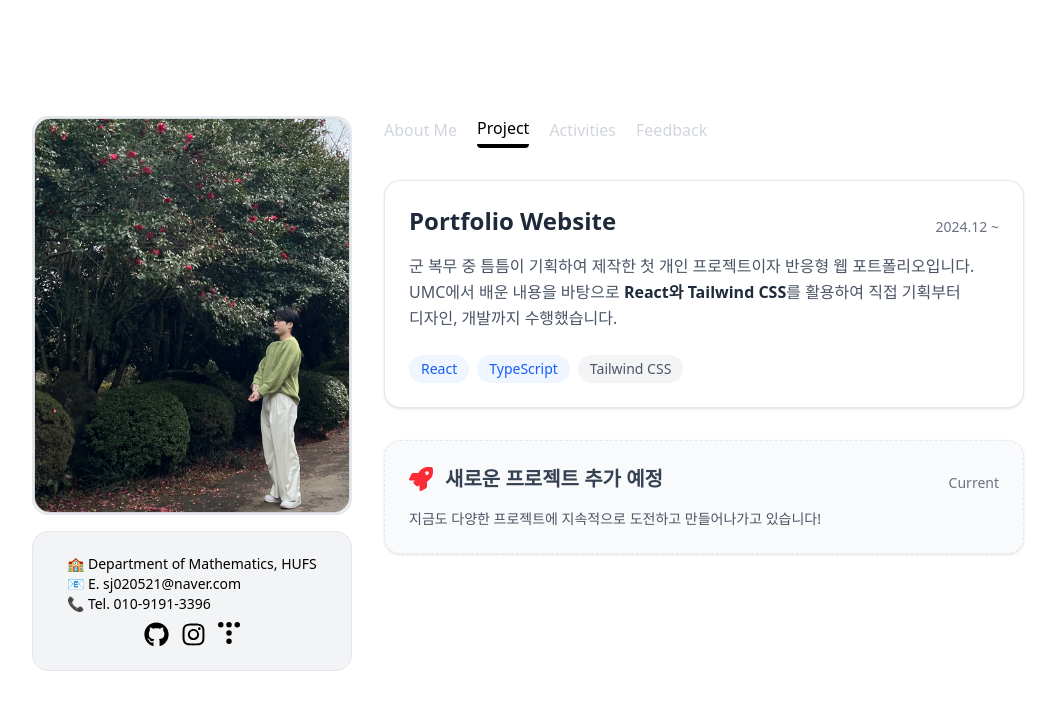
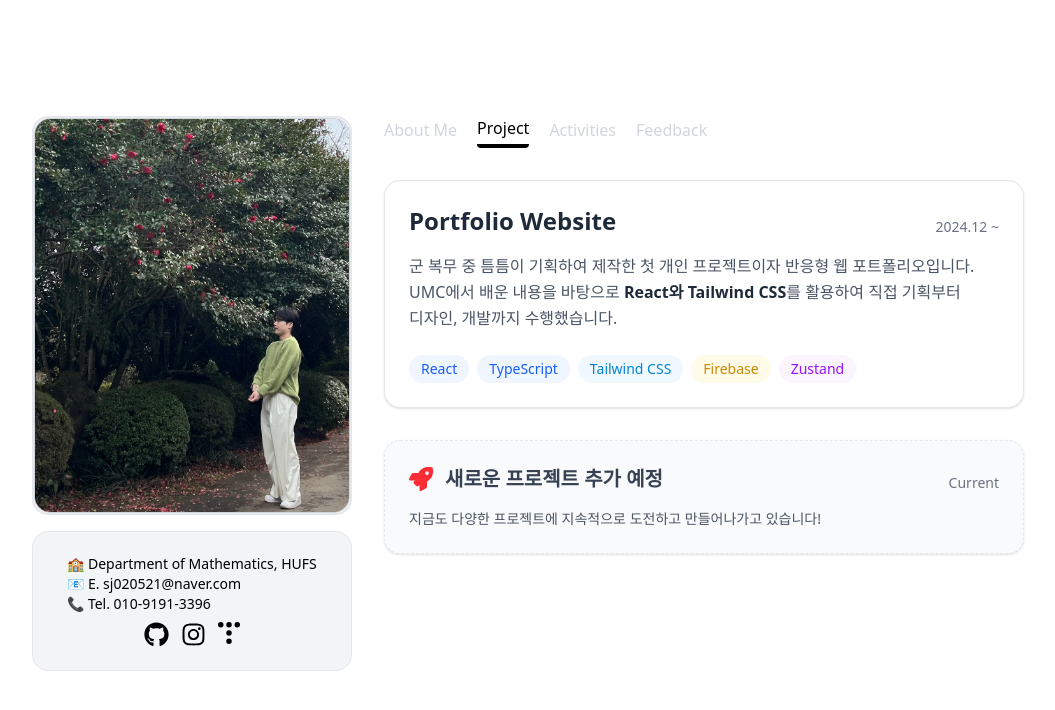
Before and after one commit to L0521/seungjoon-portfolio, a React (Vite) app: page / in a window 1280 px wide. Both pictures are taken after a click on the button "Project". Shown: the top 710 px of the page, without its empty margins (112-1167 px from the left). Built offline with nearby package versions, Linux system fonts and the light colour scheme; no server answers.

Commit message:
파일명 보완 및 zustand 수정

```diff
--- a/package.json
+++ b/package.json
@@ -16,7 +16,8 @@
     "react-dom": "^19.2.0",
     "react-icons": "^5.5.0",
     "react-textarea-autosize": "^8.5.9",
-    "tailwindcss": "^4.1.17"
+    "tailwindcss": "^4.1.17",
+    "zustand": "^5.0.9"
   },
   "devDependencies": {
     "@eslint/js": "^9.39.1",
--- a/src/Projects/PortfolioWebsiteCard.tsx
+++ b/src/Projects/PortfolioWebsiteCard.tsx
@@ -40,8 +40,14 @@ export default function PortfolioWebsiteCard({
             <span className="px-3 py-1 bg-blue-50 text-blue-600 rounded-full text-sm font-medium">
               TypeScript
             </span>
-            <span className="px-3 py-1 bg-gray-100 text-gray-600 rounded-full text-sm font-medium">
+            <span className="px-3 py-1 bg-sky-50 text-sky-600 rounded-full text-sm font-medium">
               Tailwind CSS
+            </span>
+            <span className="px-3 py-1 bg-yellow-50 text-yellow-600 rounded-full text-sm font-medium">
+              Firebase
+            </span>
+            <span className="px-3 py-1 bg-purple-50 text-purple-600 rounded-full text-sm font-medium">
+              Zustand
             </span>
           </div>
         </div>
--- a/src/components/Portfolio.tsx
+++ b/src/components/Portfolio.tsx
@@ -5,7 +5,7 @@ import Project from "./Project";
 import profileImg from "../assets/profile.jpeg";
 import Activities from "./Activities";
 import Contact from "./Contact";
-import Feedback from "../Feedback/Feedback";
+import Feedback from "../feedback/Feedback";
 
 export default function Portfolio() {
   const [activeMenu, setActiveMenu] = useState(() => {
--- a/src/components/Project.tsx
+++ b/src/components/Project.tsx
@@ -1,8 +1,8 @@
 import { useState } from "react";
 import { FaArrowLeft } from "react-icons/fa";
-import PortfolioWebsiteDetail from "../Projects/Details/PortfolioWebsiteDetail";
-import PortfolioWebsiteCard from "../Projects/PortfolioWebsiteCard";
-import ContinuousCard from "../Projects/ContinuousCard";
+import PortfolioWebsiteDetail from "../projects/Details/PortfolioWebsiteDetail";
+import PortfolioWebsiteCard from "../projects/PortfolioWebsiteCard";
+import ContinuousCard from "../projects/ContinuousCard";
 
 export default function Project() {
   const [selectedId, setSelectedId] = useState<string | null>(null);
```
Also changed, not shown: src/components/Activities.tsx (+7 -7 lines), src/store/useFeedbackStore.ts (added), src/store/useMenuStore.ts (added), src/store/useProjectStore.ts (added), 1 other file (tests, documents, lock files or other folders).
